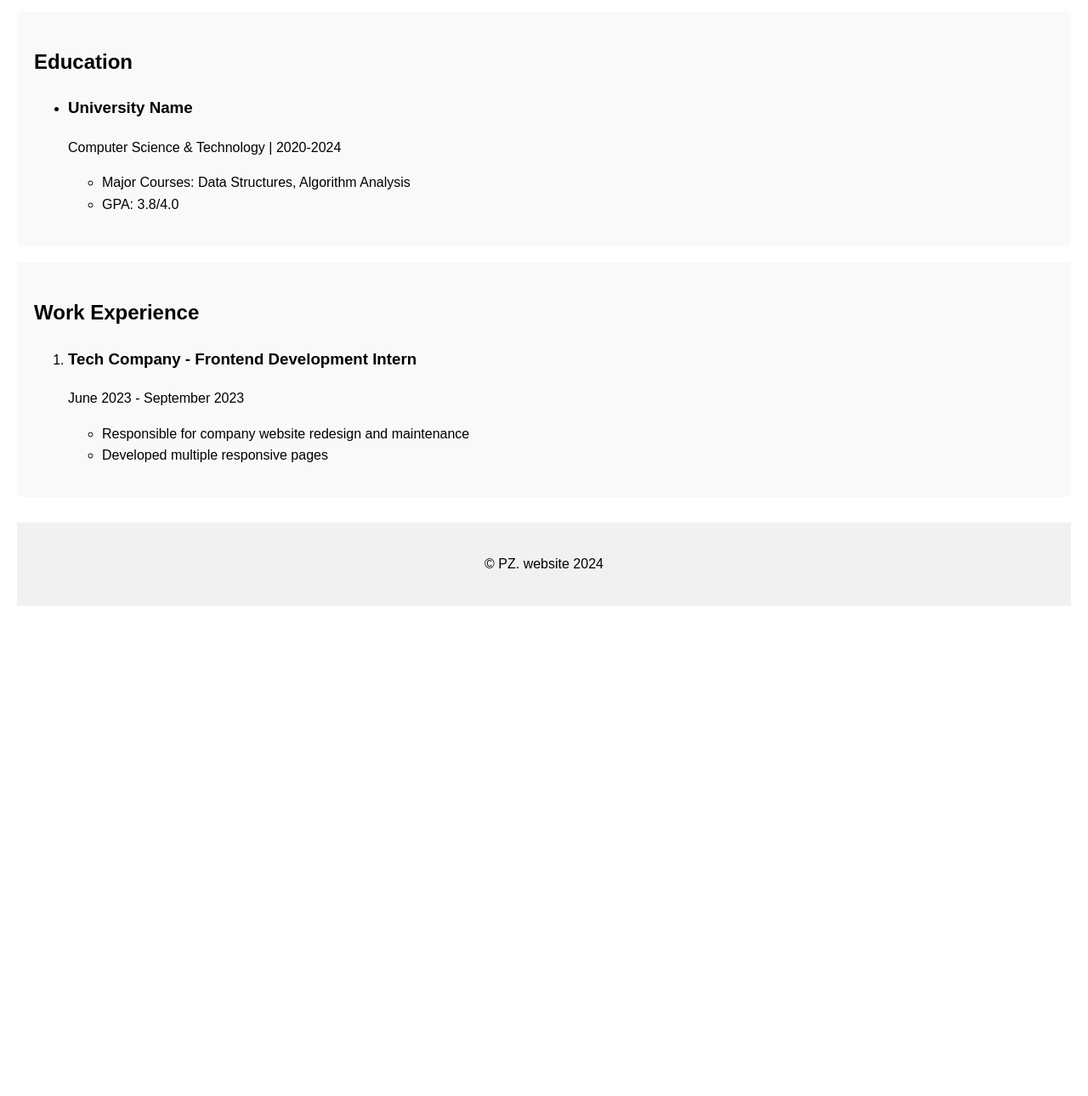
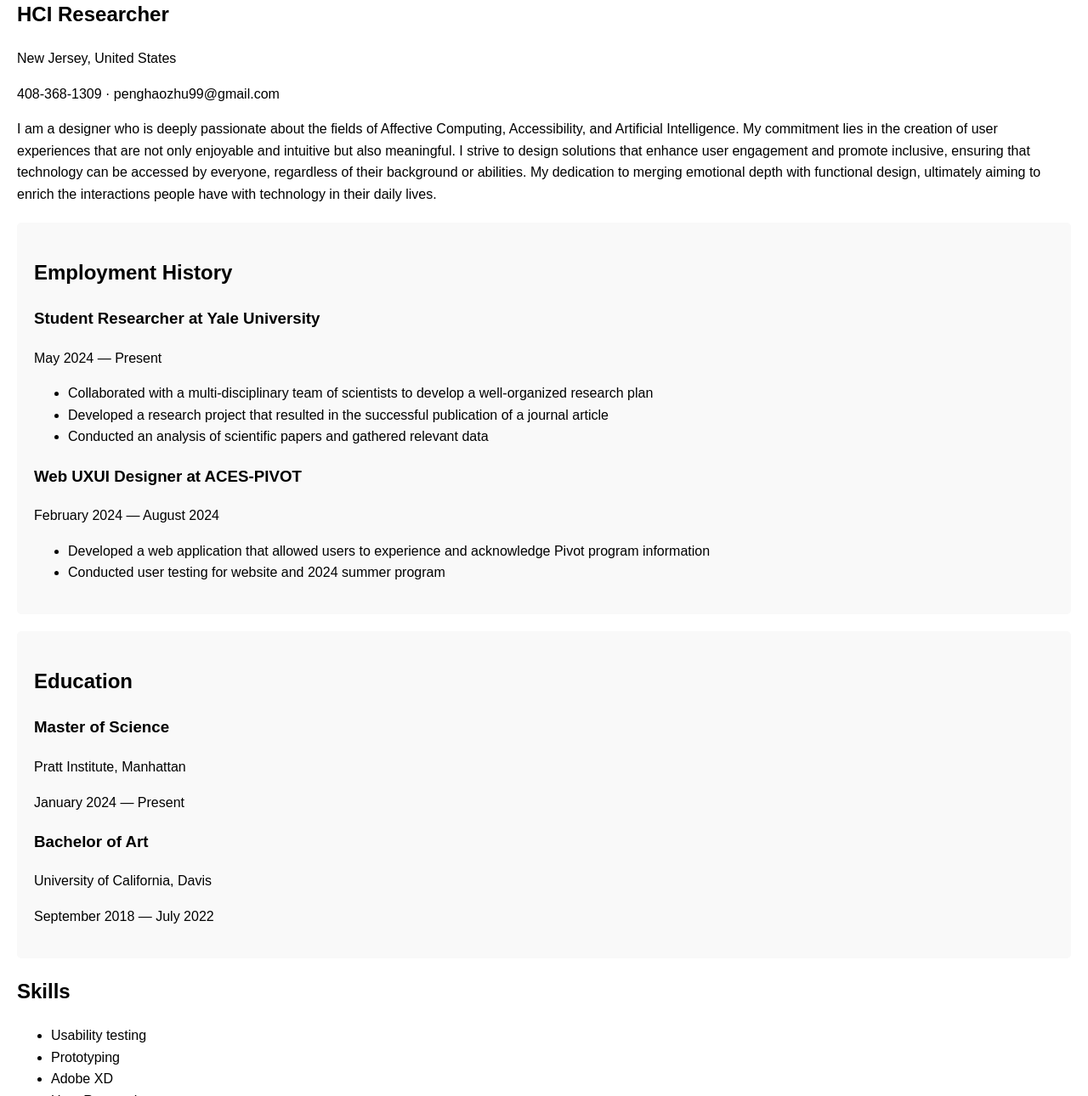
Before and after one commit to calvinzhu99/PZ, a plain HTML site: page resume.html in a window 1280 px wide. Shown: the part 186-1476 px from the top of the page at 85% size. Before the commit the page ends 919 px from the top, so only its background shows below. Drawn offline with Linux system fonts and the light colour scheme.

Commit message:
Update resume.html

```diff
--- a/resume.html
+++ b/resume.html
@@ -3,7 +3,7 @@
 <head>
     <meta charset="UTF-8">
     <meta name="viewport" content="width=device-width, initial-scale=1.0">
-    <title>Resume - Personal Website</title>
+    <title>Resume - Penghao Zhu</title>
     <link rel="stylesheet" type="text/css" href="screen.css">
 </head>
 <body>
@@ -12,40 +12,93 @@
             <ul>
                 <li><a href="index.html">Home</a></li>
                 <li><a href="resume.html">Resume</a></li>
-                <li><a href="portfolio.html">Portfolio</a></li>
+                <li><a href="my-pet.html">My Pet</a></li>
             </ul>
         </nav>
     </header>
 
-    <main>
-        <h1>Resume</h1>
+    <main class="resume-content">
+        <section class="profile">
+            <h1>Penghao Zhu</h1>
+            <h2>HCI Researcher</h2>
+            <div class="contact-info">
+                <p>New Jersey, United States</p>
+                <p>408-368-1309 · penghaozhu99@gmail.com</p>
+            </div>
+            <div class="profile-summary">
+                <p>I am a designer who is deeply passionate about the fields of Affective Computing, Accessibility, and Artificial Intelligence. My commitment lies in the creation of user experiences that are not only enjoyable and intuitive but also meaningful. I strive to design solutions that enhance user engagement and promote inclusive, ensuring that technology can be accessed by everyone, regardless of their background or abilities. My dedication to merging emotional depth with functional design, ultimately aiming to enrich the interactions people have with technology in their daily lives.</p>
+            </div>
+        </section>
+
+        <section class="experience">
+            <h2>Employment History</h2>
+
+            <div class="job">
+                <h3>Student Researcher at Yale University</h3>
+                <p class="duration">May 2024 — Present</p>
+                <ul>
+                    <li>Collaborated with a multi-disciplinary team of scientists to develop a well-organized research plan</li>
+                    <li>Developed a research project that resulted in the successful publication of a journal article</li>
+                    <li>Conducted an analysis of scientific papers and gathered relevant data</li>
+                </ul>
+            </div>
+
+            <div class="job">
+                <h3>Web UXUI Designer at ACES-PIVOT</h3>
+                <p class="duration">February 2024 — August 2024</p>
+                <ul>
+                    <li>Developed a web application that allowed users to experience and acknowledge Pivot program information</li>
+                    <li>Conducted user testing for website and 2024 summer program</li>
+                </ul>
+            </div>
+
+            <!-- Additional jobs following same pattern -->
+        </section>
 
         <section class="education">
             <h2>Education</h2>
+            <div class="degree">
+                <h3>Master of Science</h3>
+                <p>Pratt Institute, Manhattan</p>
+                <p class="duration">January 2024 — Present</p>
+            </div>
+
+            <div class="degree">
+                <h3>Bachelor of Art</h3>
+                <p>University of California, Davis</p>
+                <p class="duration">September 2018 — July 2022</p>
+            </div>
+        </section>
+
+        <section class="skills">
+            <h2>Skills</h2>
             <ul>
-                <li>
-                    <h3>University Name</h3>
-                    <p>Computer Science & Technology | 2020-2024</p>
-                    <ul>
-                        <li>Major Courses: Data Structures, Algorithm Analysis</li>
-                        <li>GPA: 3.8/4.0</li>
-                    </ul>
-                </li>
+                <li>Usability testing</li>
+                <li>Prototyping</li>
+                <li>Adobe XD</li>
+                <li>User Research</li>
+                <li>Figma</li>
+                <li>Qualitative and Quantitative research</li>
             </ul>
         </section>
 
-        <section class="experience">
-            <h2>Work Experience</h2>
-            <ol>
-                <li>
-                    <h3>Tech Company - Frontend Development Intern</h3>
-                    <p>June 2023 - September 2023</p>
-                    <ul>
-                        <li>Responsible for company website redesign and maintenance</li>
-                        <li>Developed multiple responsive pages</li>
-                    </ul>
-                </li>
-            </ol>
+        <section class="languages">
+            <h2>Languages</h2>
+            <ul>
+                <li>English - Highly proficient</li>
+                <li>Chinese - Native speaker</li>
+            </ul>
+        </section>
+
+        <section class="awards">
+            <h2>Awards</h2>
+            <p>Red Dot Design Award - COFE+</p>
+            <p class="award-description">COFE+ is a robot café that is designed for a modern coffee lifestyle, which is efficient, fresh, and safe. With the robotic arm working as professional barista, COFE+ can grind a cup of premium coffee in 50 seconds and serve the community 24/7.</p>
+        </section>
+
+        <section class="certifications">
+            <h2>Certifications</h2>
+            <p>Google UX Design Professional Certificate</p>
         </section>
     </main>
 
```
